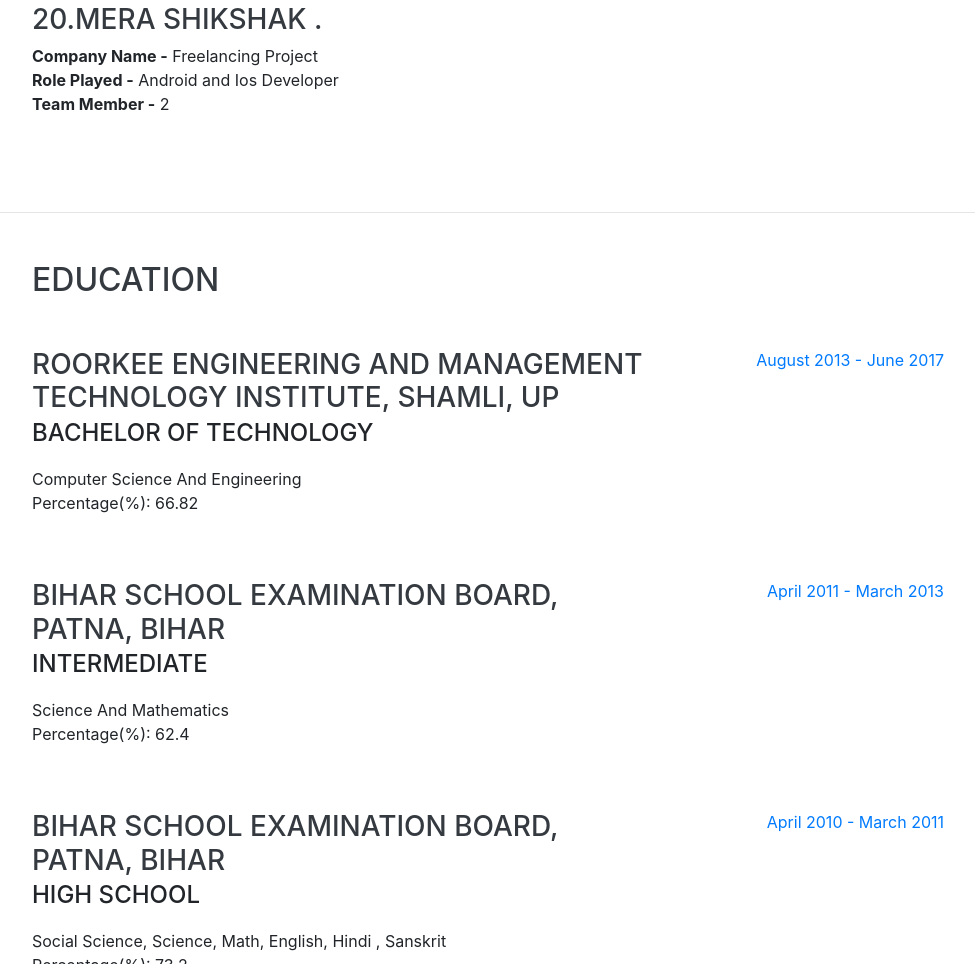
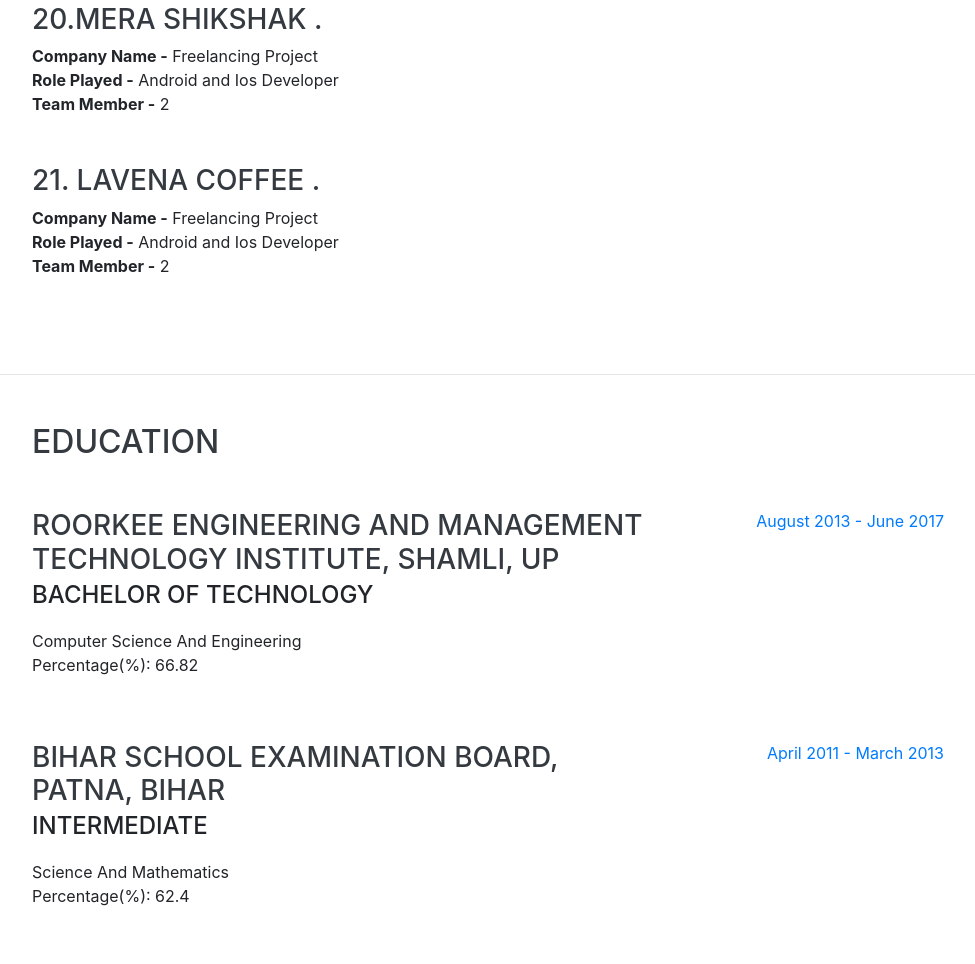
Before and after one commit to ganpatipaswan/ganpatipaswan.github.io, a website with bundled scripts: page index.html in a window 1280 px wide. Shown: the part 5311-6275 px from the top of the page, without its empty margins (288-1263 px from the left). Built offline with nearby package versions, Linux system fonts and the light colour scheme; a web font is replaced by a local one.

Commit message:
Lavena Coffee project added

```diff
--- a/index.html
+++ b/index.html
@@ -433,6 +433,15 @@
             </div>
 
         </div>
+        <div class="resume-item d-flex flex-column flex-md-row justify-content-between mb-5">
+          <div class="resume-content">
+            <h3 class="sb-0">21. Lavena Coffee .</h3>
+             <div><b>Company Name -</b> Freelancing Project</div>
+             <div><b>Role Played  -</b> Android and Ios Developer</div>
+             <div><b>Team Member  -</b> 2</div>
+            </div>
+
+        </div>
 
 
 
```
